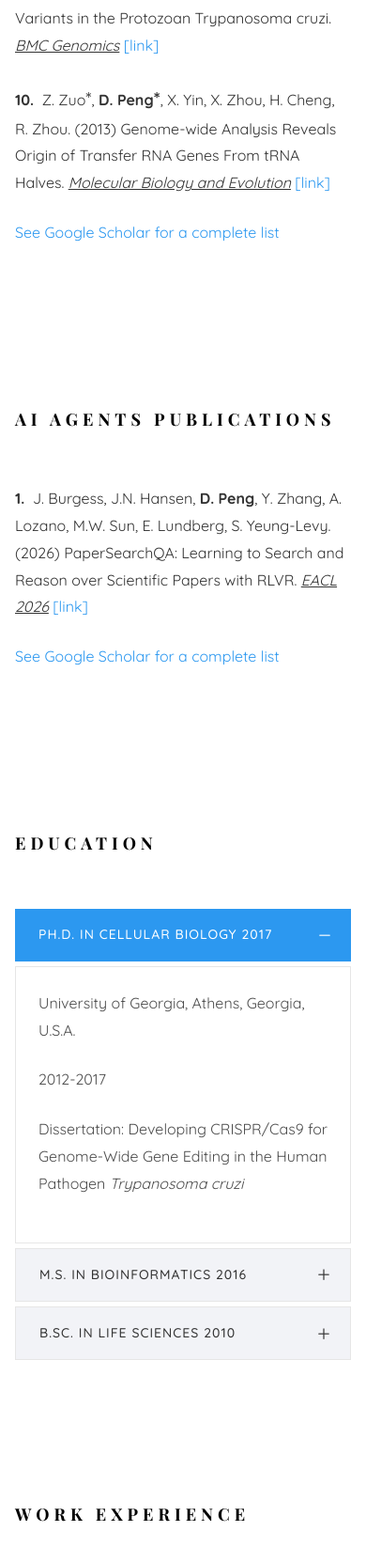
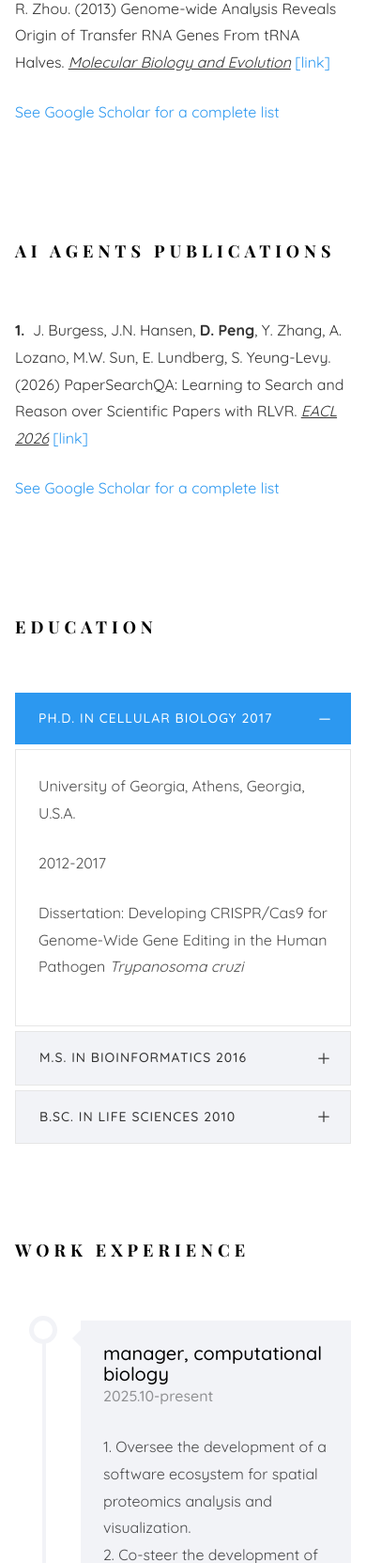
Before and after one commit to duopeng/duopeng.github.io, a PHP site: page / in a window 390 px wide. Shown: the part 3473-5136 px from the top of the page at 94% size. Run offline with PHP 8.4, Linux system fonts and the light colour scheme; some libraries are stand-ins or nearby versions; some web fonts are replaced.

Commit message:
shrink space between sections

```diff
--- a/css/style.css
+++ b/css/style.css
@@ -380,8 +380,8 @@ body.offcanvas {
 .colorlib-about,
 .colorlib-services,
 .colorlib-contact {
-  padding-top: 4em;
-  padding-bottom: 4em;
+  padding-top: 2.4em;
+  padding-bottom: 2.4em;
   clear: both;
   width: 100%;
   display: block; }
@@ -394,8 +394,8 @@ body.offcanvas {
     .colorlib-about,
     .colorlib-services,
     .colorlib-contact {
-      padding-top: 4em;
-      padding-bottom: 4em; } }
+      padding-top: 2.4em;
+      padding-bottom: 2.4em; } }
 
 .author-img {
   background-size: cover;
--- a/sass/style.scss
+++ b/sass/style.scss
@@ -524,14 +524,14 @@ body {
 .colorlib-about,
 .colorlib-services,
 .colorlib-contact{
-	padding-top: 4em;
-	padding-bottom: 9em;
+	padding-top: 2.4em;
+	padding-bottom: 2.4em;
 	clear: both;
 	width: 100%;
 	display: block;
 	@media screen and(max-width: $screen-sm){
-		padding-top: 5em;
-		padding-bottom: 8em;
+		padding-top: 2.4em;
+		padding-bottom: 2.4em;
 	}
 }
 
```
